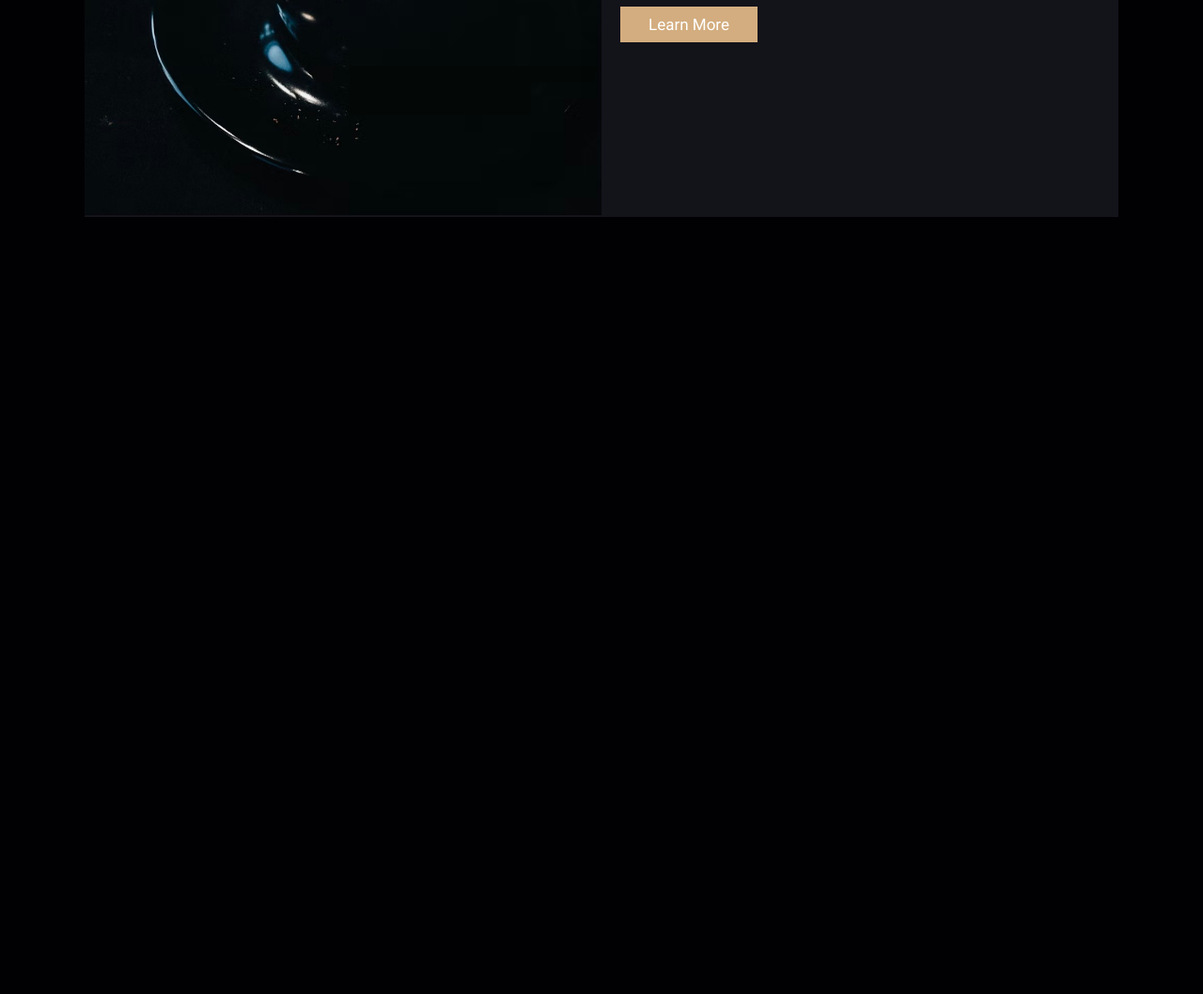
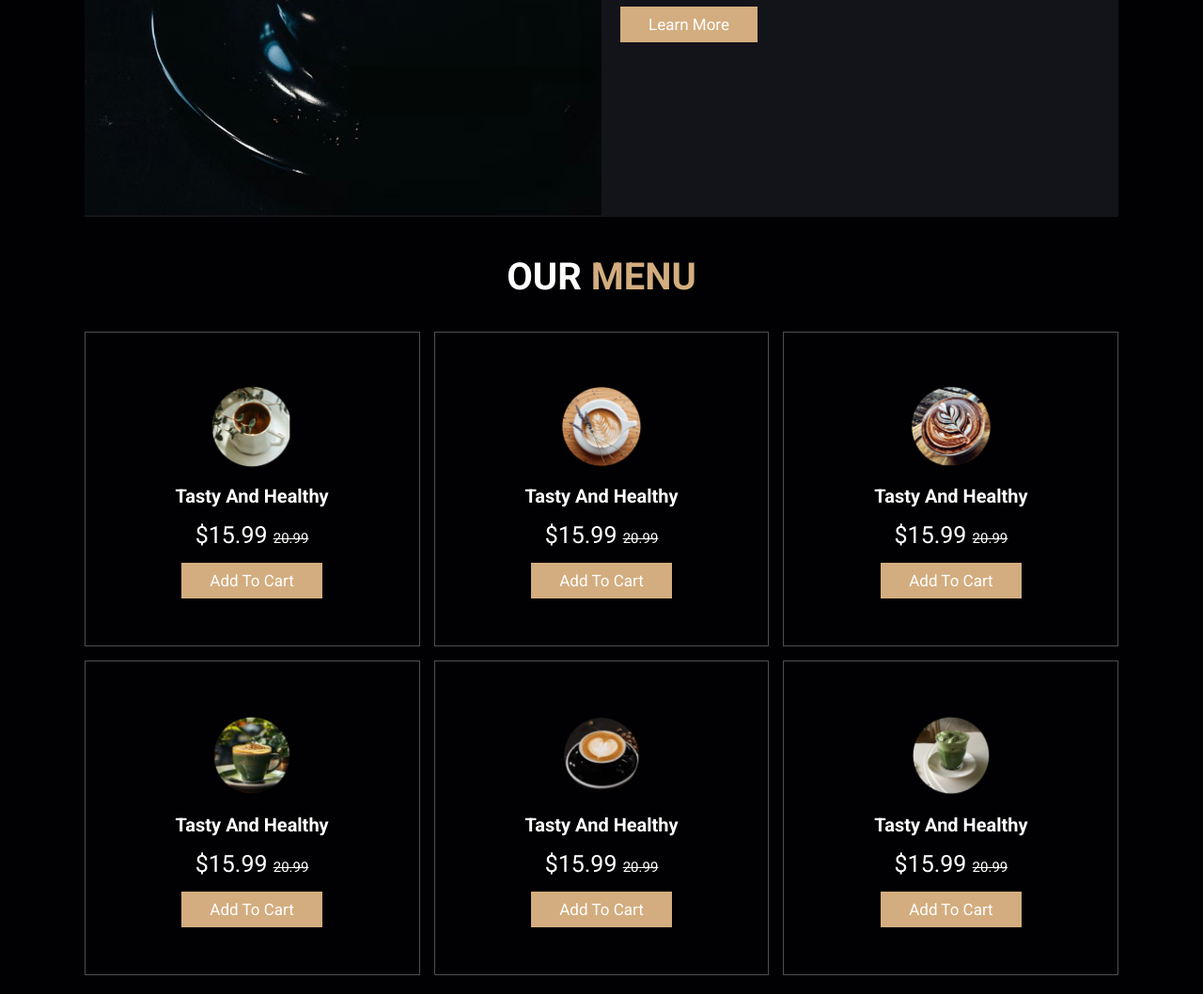
Before and after one commit to lauratian/coffee-shop-website, a plain HTML site: page index.html in a window 1280 px wide. Shown: the part 1396-2454 px from the top of the page at 94% size. Before the commit the page ends 1647 px from the top, so only its background shows below. Drawn offline with Linux system fonts and the light colour scheme.

Commit message:
Add Menu Section

```diff
--- a/css/style.css
+++ b/css/style.css
@@ -5,7 +5,7 @@
     --main-color: #d3ad7f;
     --black: #13131a;
     --bg: #010103;
-    --border: .1rem solid rbga(255, 255, 255, .3);
+    --border: .1rem solid rgba(255, 255, 255, .3);
 }
 
 * {
@@ -44,7 +44,6 @@ body {
 
 section {
     padding: 2rem 7%;
-
 }
 
 .heading {
@@ -207,6 +206,107 @@ section {
     text-align: center;
 }
 
+.home {
+    min-height: 100vh;
+    display: flex;
+    align-items: center;
+    background: url(../images/home-img.png) no-repeat;
+    background-size: cover;
+    background-position: center;
+}
+
+.home .content {
+    max-width: 60rem;
+}
+
+.home .content h3 {
+    font-size: 6rem;
+    text-transform: uppercase;
+    color: #fff;
+}
+
+.home .content p {
+    font-size: 2rem;
+    font-weight: lighter;
+    line-height: 1.8;
+    padding: 1rem 0;
+    color: #eee;
+}
+
+.about .row {
+    display: flex;
+    align-items: center;
+    background: var(--black);
+    flex-wrap: wrap;
+}
+
+.about .row .image {
+    flex: 1 1 45rem;
+}
+
+.about .row .image img {
+    width: 100%;
+}
+
+.about .row .content {
+    flex: 1 1 45rem;
+    padding: 2rem;
+}
+
+.about .row .content h3 {
+    font-size: 3rem;
+    color: #fff;
+}
+
+.about .row .content p {
+    font-size: 1.6rem;
+    color: #ccc;
+    padding: 1rem 0;
+    line-height: 1.8;
+}
+
+.menu .box-container {
+    display: grid;
+    grid-template-columns: repeat(auto-fit, minmax(30rem, 1fr));
+    gap: 1.5rem;
+}
+
+.menu .box-container .box {
+    padding: 5rem;
+    text-align: center;
+    border: var(--border);
+}
+
+.menu .box-container .box img {
+    height: 10rem;
+}
+
+.menu .box-container .box h3 {
+    color: #fff;
+    font-size: 2rem;
+    padding: 1rem 0;
+}
+
+.menu .box-container .box .price {
+    color: #fff;
+    font-size: 2.5rem;
+    padding: 0.5rem 0;
+}
+
+.menu .box-container .box .price span {
+    color: #fff;
+    font-size: 1.5rem;
+    text-decoration: line-through;
+}
+
+.menu .box-container .box:hover {
+    background: #fff;
+}
+
+.menu .box-container .box:hover > * {
+    color: var(--black);
+}
+
 /* media queries */
 @media (max-width: 991px) {
 
@@ -275,62 +375,3 @@ section {
         font-size: 50%;
     }
 }
-
-.home {
-    min-height: 100vh;
-    display: flex;
-    align-items: center;
-    background: url(../images/home-img.png) no-repeat;
-    background-size: cover;
-    background-position: center;
-}
-
-.home .content {
-    max-width: 60rem;
-}
-
-.home .content h3 {
-    font-size: 6rem;
-    text-transform: uppercase;
-    color: #fff;
-}
-
-.home .content p {
-    font-size: 2rem;
-    font-weight: lighter;
-    line-height: 1.8;
-    padding: 1rem 0;
-    color: #eee;
-}
-
-.about .row {
-    display: flex;
-    align-items: center;
-    background: var(--black);
-    flex-wrap: wrap;
-}
-
-.about .row .image {
-    flex: 1 1 45rem;
-}
-
-.about .row .image img {
-    width: 100%;
-}
-
-.about .row .content {
-    flex: 1 1 45rem;
-    padding: 2rem;
-}
-
-.about .row .content h3 {
-    font-size: 3rem;
-    color: #fff;
-}
-
-.about .row .content p {
-    font-size: 1.6rem;
-    color: #ccc;
-    padding: 1rem 0;
-    line-height: 1.8;
-}
--- a/index.html
+++ b/index.html
@@ -116,6 +116,58 @@
 
     <!-- about section ends -->
 
+    <!-- menu section begins -->
+
+    <section class="menu" id="menu">
+        <h1 class="heading"> our <span>menu</span> </h1>
+
+        <div class="box-container">
+            <div class="box">
+                <img src="images/menu-1.png" alt="menu image 1">
+                <h3>tasty and healthy</h3>
+                <div class="price">$15.99 <span>20.99</span></div>
+                <a href="#" class="btn">add to cart</a>
+            </div>
+
+            <div class="box">
+                <img src="images/menu-2.png" alt="menu image 2">
+                <h3>tasty and healthy</h3>
+                <div class="price">$15.99 <span>20.99</span></div>
+                <a href="#" class="btn">add to cart</a>
+            </div>
+
+            <div class="box">
+                <img src="images/menu-3.png" alt="menu image 3">
+                <h3>tasty and healthy</h3>
+                <div class="price">$15.99 <span>20.99</span></div>
+                <a href="#" class="btn">add to cart</a>
+            </div>
+
+            <div class="box">
+                <img src="images/menu-4.png" alt="menu image 4">
+                <h3>tasty and healthy</h3>
+                <div class="price">$15.99 <span>20.99</span></div>
+                <a href="#" class="btn">add to cart</a>
+            </div>
+
+            <div class="box">
+                <img src="images/menu-5.png" alt="menu image 5">
+                <h3>tasty and healthy</h3>
+                <div class="price">$15.99 <span>20.99</span></div>
+                <a href="#" class="btn">add to cart</a>
+            </div>
+
+            <div class="box">
+                <img src="images/menu-6.png" alt="menu image 6">
+                <h3>tasty and healthy</h3>
+                <div class="price">$15.99 <span>20.99</span></div>
+                <a href="#" class="btn">add to cart</a>
+            </div>
+        </div>
+    </section>
+
+    <!-- menu section ends -->
+
     <!-- custom js file link -->
     <script src="js/script.js"></script>
 </body>
```
